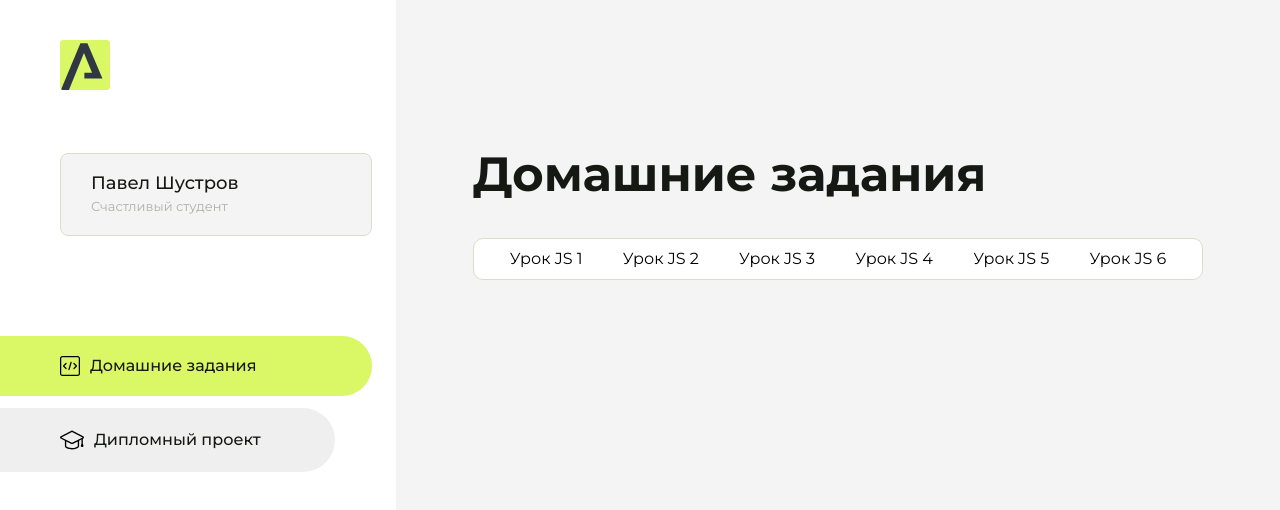
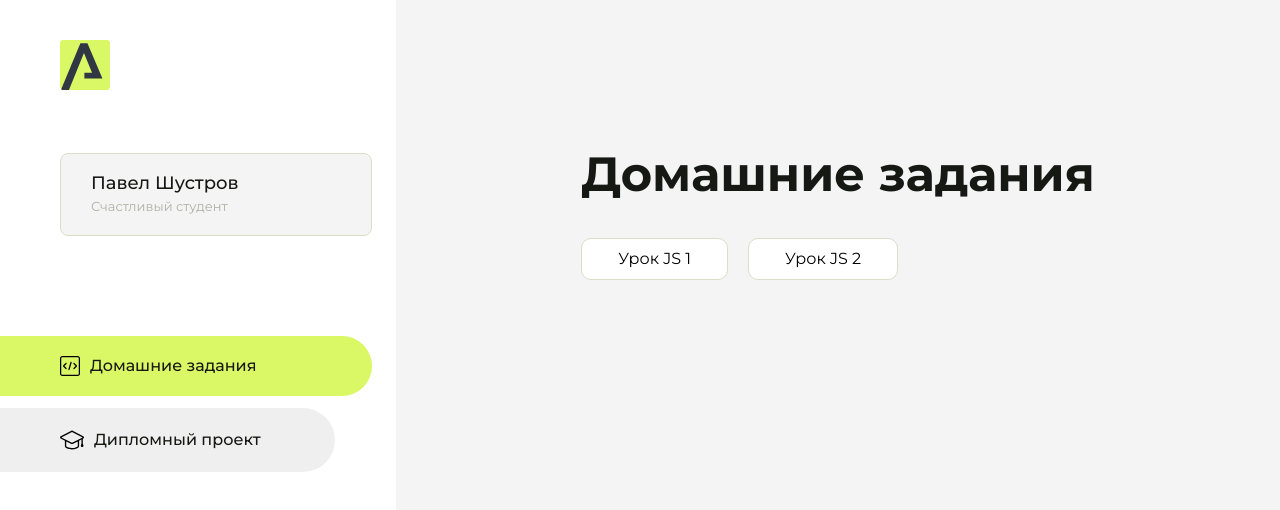
Before and after one commit to Batprojeckt/Homework, a plain HTML site: page index.html in a window 1280 px wide. Drawn offline with Linux system fonts and the light colour scheme.

Commit message:
Update index.html

```diff
--- a/index.html
+++ b/index.html
@@ -94,11 +94,10 @@
                 <ul class="content__list">
                     <li class="content__list-item">
                         <a href="JS_Lesson-1/index.html">Урок JS 1</a>
+                    </li>
+
+                    <li class="content__list-item">
                         <a href="JS_Lesson-2/index.html">Урок JS 2</a>
-                        <a href="JS_Lesson-3/index.html">Урок JS 3</a>
-                        <a href="JS_Lesson-4/index.html">Урок JS 4</a>
-                        <a href="JS_Lesson-5/index.html">Урок JS 5</a>
-                        <a href="JS_Lesson-6/index.html">Урок JS 6</a>
                     </li>
                 </ul>
             </div>
```
